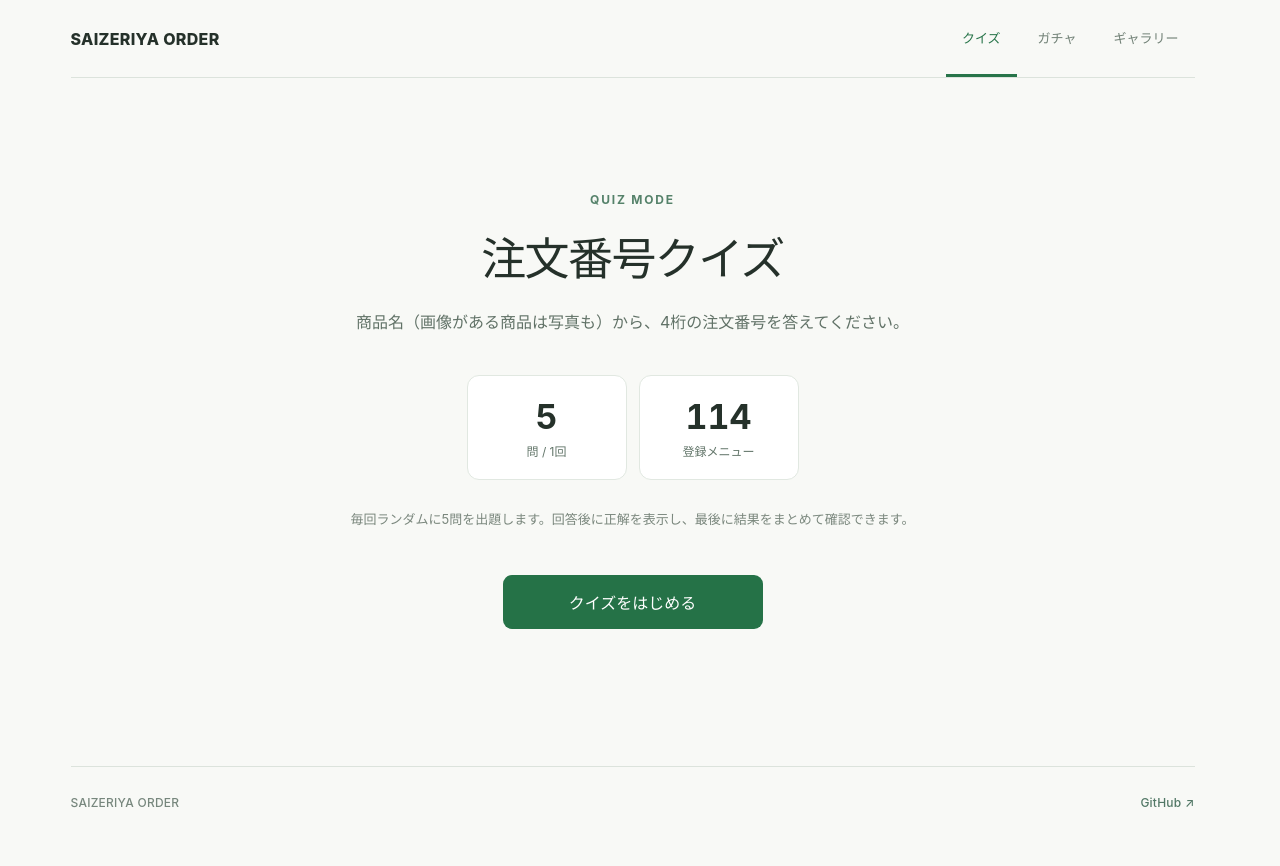
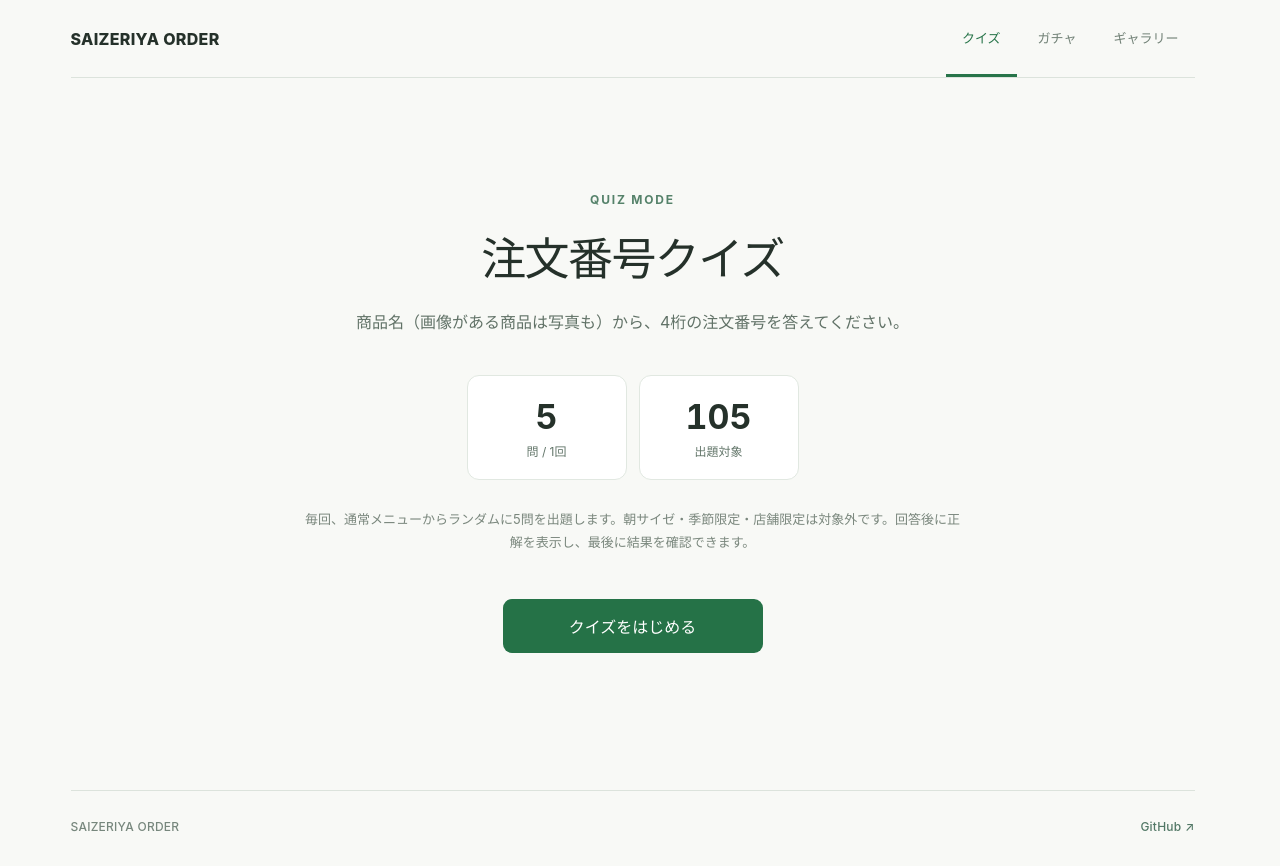
Before and after one commit to naoiw/saizeriya-order, a React (Vite) app: page / in a window 1280 px wide. Before the commit the page ends 842 px from the top, so only its background shows below. Built offline with nearby package versions, Linux system fonts and the light colour scheme.

Commit message:
feat: exclude seasonal and store-limited menus from quiz and gacha

```diff
--- a/scripts/check-dataset.mjs
+++ b/scripts/check-dataset.mjs
@@ -22,7 +22,7 @@ for (const [index, item] of items.entries()) {
         (item.pageUrl === undefined && item.sourceUrl === undefined) ||
         (item.groupId !== undefined && (typeof item.groupId !== "string" || !/^\d{4}$/.test(item.groupId))) ||
         (item.variantLabel !== undefined && (typeof item.variantLabel !== "string" || !item.variantLabel.trim())) ||
-        (item.menuScope !== undefined && !["regular", "morning", "seasonal"].includes(item.menuScope)) ||
+        (item.menuScope !== undefined && !["regular", "morning", "seasonal", "store"].includes(item.menuScope)) ||
         (item.verification !== undefined && item.verification !== "reference") ||
         (item.enabled !== undefined && typeof item.enabled !== "boolean")) {
       throw new Error("Missing or invalid fields");
--- a/src/components/Gacha.tsx
+++ b/src/components/Gacha.tsx
@@ -56,8 +56,8 @@ export default function Gacha() {
       <div className="section-eyebrow">MENU GACHA</div>
       <h1>メニューガチャ</h1>
       <p className="gacha-intro">
-        登録済みメニュー全体から、運任せで5品。<strong>重複あり</strong>で抽選します。
-        過去メニューや限定商品も抽選対象です。注文する場合は店舗の最新メニューをご確認ください。
+        通常メニューから、運任せで5品。<strong>重複あり</strong>で抽選します。
+        朝サイゼ・季節限定・店舗限定の商品は抽選対象外です。注文する場合は店舗の最新メニューをご確認ください。
       </p>
       <div className="gacha-action">
         <button type="button" className="button button-primary" onClick={roll}
@@ -91,7 +91,7 @@ export default function Gacha() {
         </ol>
       )}
       <p className="gacha-note">
-        画像なしを含む、すべての有効メニュー（現在114番号）から抽選します。過去の資料・朝サイゼ・季節商品は注文できない場合があります。ページ更新後は再びボタンを押すと抽選します。
+        画像なしの商品も含む通常メニュー {availableItems.length} 番号から抽選します。2026年2月の資料に基づく番号は販売終了の可能性があるため、注文前に確認してください。ページ更新後は再びボタンを押すと抽選します。
         直前と5件すべてが同じ順番になることは避けています。
       </p>
     </section>
--- a/src/components/Quiz.tsx
+++ b/src/components/Quiz.tsx
@@ -8,9 +8,10 @@ import {
   type QuizResult,
 } from "../lib/quiz.mjs";
 import DishImage from "./DishImage";
+import { getPlayableMenuItems } from "../lib/menu-availability.mjs";
 
 const QUESTION_COUNT = 5;
-const availableQuestions = menuItems.filter((item) => item.enabled !== false);
+const availableQuestions = getPlayableMenuItems(menuItems);
 type Phase = "ready" | "playing" | "review" | "complete";
 
 export default function Quiz() {
@@ -97,9 +98,9 @@ export default function Quiz() {
         <p className="lead">商品名（画像がある商品は写真も）から、4桁の注文番号を答えてください。</p>
         <div className="intro-stats">
           <div><strong>{QUESTION_COUNT}</strong><span>問 / 1回</span></div>
-          <div><strong>{availableQuestions.length}</strong><span>登録メニュー</span></div>
+          <div><strong>{availableQuestions.length}</strong><span>出題対象</span></div>
         </div>
-        <p className="hint-text">毎回ランダムに5問を出題します。回答後に正解を表示し、最後に結果をまとめて確認できます。</p>
+        <p className="hint-text">毎回、通常メニューからランダムに5問を出題します。朝サイゼ・季節限定・店舗限定は対象外です。回答後に正解を表示し、最後に結果を確認できます。</p>
         {availableQuestions.length < QUESTION_COUNT ? (
           <p role="alert" className="warning">開始には5件以上のメニューデータが必要です。</p>
         ) : (
--- a/src/lib/gacha.mjs
+++ b/src/lib/gacha.mjs
@@ -1,7 +1,7 @@
-/** Use the same enabled order-code pool as the quiz, including entries without images. */
-export function getGachaCandidates(items) {
-  return items.filter((item) => item.enabled !== false);
-}
+import { getPlayableMenuItems } from "./menu-availability.mjs";
+
+/** Quiz and gacha use the same normal-menu pool, regardless of photo availability. */
+export const getGachaCandidates = getPlayableMenuItems;
 
 /**
  * Independent draws with replacement: a product may appear multiple times.
--- /dev/null
+++ b/src/lib/menu-availability.mjs
@@ -0,0 +1,5 @@
+/** Shared eligibility for the quiz and gacha. The gallery retains all records. */
+export function getPlayableMenuItems(items) {
+  return items.filter((item) =>
+    item.enabled !== false && (item.menuScope === undefined || item.menuScope === "regular"));
+}
--- a/src/lib/menu.ts
+++ b/src/lib/menu.ts
@@ -1,6 +1,6 @@
 import data from "../data/menu.json";
 
-export type MenuScope = "regular" | "morning" | "seasonal";
+export type MenuScope = "regular" | "morning" | "seasonal" | "store";
 export type MenuItem = {
   code: string;
   name: string;
@@ -26,6 +26,7 @@ const variantPageIds: Record<string, string> = {
 export function menuNotice(item: Pick<MenuItem, "menuScope" | "verification">): string | null {
   if (item.menuScope === "morning") return "朝サイゼ（一部店舗・時間限定）";
   if (item.menuScope === "seasonal") return "季節限定・現在の販売状況は要確認";
+  if (item.menuScope === "store") return "店舗限定・取り扱い店舗を要確認";
   if (item.verification === "reference") return "2026年2月のメニュー資料を基にした候補・現在の販売は要確認";
   return null;
 }
@@ -49,7 +50,7 @@ export function validateMenuItems(input: unknown): MenuItem[] {
         (pageUrl === undefined && sourceUrl === undefined) ||
         (groupId !== undefined && (typeof groupId !== "string" || !/^\d{4}$/.test(groupId))) ||
         (variantLabel !== undefined && (typeof variantLabel !== "string" || !variantLabel.trim())) ||
-        (menuScope !== undefined && !["regular", "morning", "seasonal"].includes(String(menuScope))) ||
+        (menuScope !== undefined && !["regular", "morning", "seasonal", "store"].includes(String(menuScope))) ||
         (verification !== undefined && verification !== "reference") ||
         (enabled !== undefined && typeof enabled !== "boolean")) {
       throw new Error("Invalid menu record at " + index);
```
Also changed, not shown: src/lib/gacha.d.mts, src/lib/menu-availability.d.mts (added), 2 other files (tests, documents, lock files or other folders).
